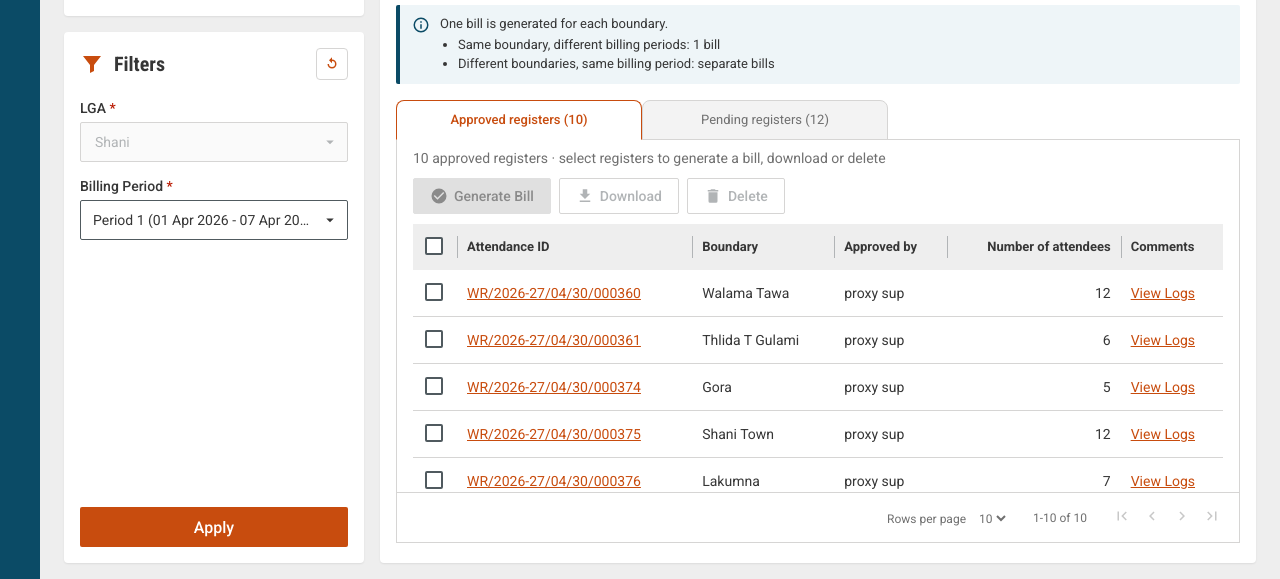
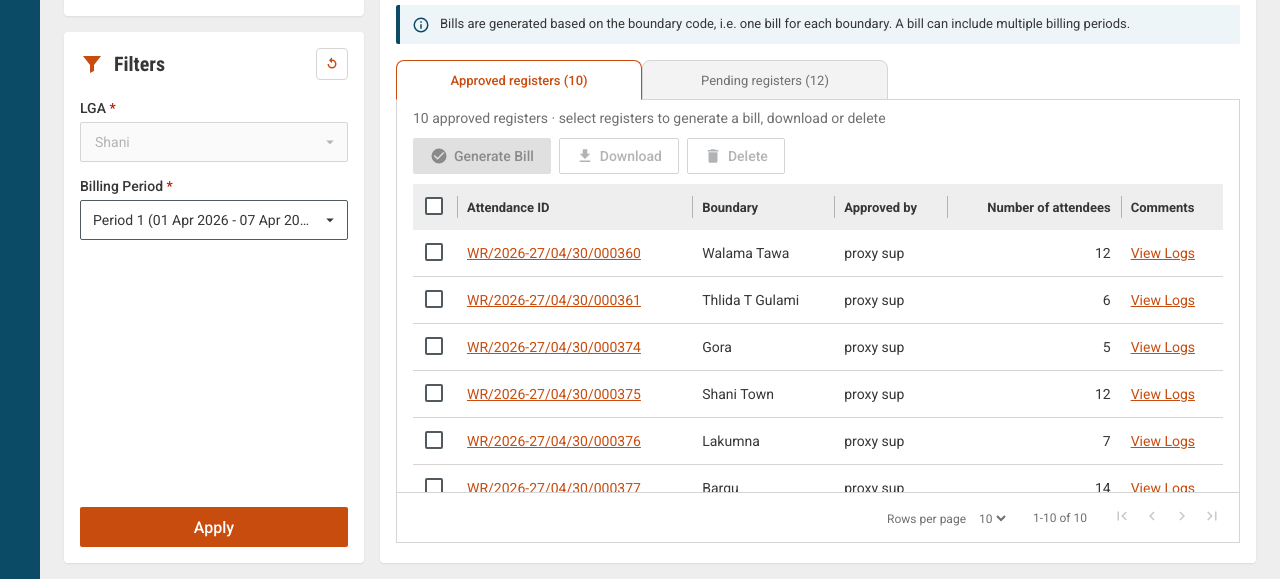
Before and after one commit to niharikasuri-bit/Bill, a plain HTML site: page index.html in a window 1280 px wide. Shown: the part 221-800 px from the top of the page. Drawn offline with nearby package versions, Linux system fonts and the light colour scheme.

Commit message:
Simplify bill rule copy
Co-Authored-By: Claude Opus 5.5 <noreply@anthropic.com>

```diff
--- a/index.html
+++ b/index.html
@@ -6,7 +6,7 @@
   <title>Bill Inbox</title>
   <link rel="preconnect" href="https://fonts.googleapis.com" />
   <link href="https://fonts.googleapis.com/css2?family=Roboto:wght@400;500;700&family=Roboto+Condensed:wght@500;700&display=swap" rel="stylesheet" />
-  <link rel="stylesheet" href="styles.css?v=8" />
+  <link rel="stylesheet" href="styles.css?v=9" />
   <script src="https://cdnjs.cloudflare.com/ajax/libs/xlsx/0.18.5/xlsx.full.min.js"></script>
   <script src="https://cdnjs.cloudflare.com/ajax/libs/jszip/3.10.1/jszip.min.js"></script>
 </head>
@@ -75,13 +75,7 @@
 
           <div class="bill-rule" id="billRule" role="note">
             <svg class="i" viewBox="0 0 24 24" aria-hidden="true"><path d="M11 7h2v2h-2zm0 4h2v6h-2zm1-9a10 10 0 1 0 0 20 10 10 0 0 0 0-20zm0 18a8 8 0 1 1 0-16 8 8 0 0 1 0 16z"/></svg>
-            <div class="rule-body">
-              <p>One bill is generated for each boundary.</p>
-              <ul>
-                <li>Same boundary, different billing periods: 1 bill</li>
-                <li>Different boundaries, same billing period: separate bills</li>
-              </ul>
-            </div>
+            <p class="rule-body">Bills are generated based on the boundary code, i.e. one bill for each boundary. A bill can include multiple billing periods.</p>
           </div>
           <div class="tabs" role="tablist">
             <button type="button" role="tab" class="tab" id="tab-approved" aria-controls="panel" data-tab="approved"></button>
--- a/styles.css
+++ b/styles.css
@@ -254,5 +254,4 @@ tbody td .link { white-space: nowrap; }
 .bill-rule { display: flex; gap: 10px; align-items: flex-start; margin: 0 0 16px; padding: 10px 12px; background: #eef5f8; border-left: 4px solid var(--navy); border-radius: 2px; font-size: 13px; line-height: 1.45; }
 .bill-rule .i { color: var(--navy); margin-top: 1px; }
 .bill-rule strong { color: var(--text); }
-.rule-body p { margin: 0 0 2px; }
-.rule-body ul { margin: 0; padding-left: 18px; }
+.rule-body { margin: 0; }
```
